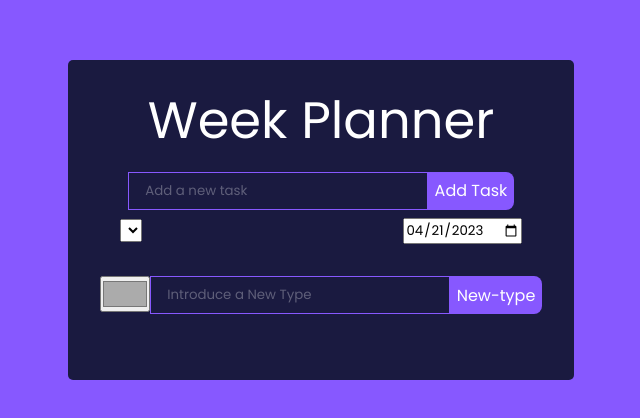
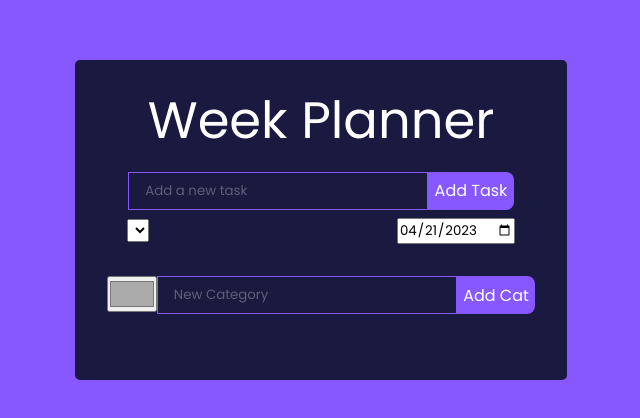
Before and after one commit to Aredros/Complex-todolist, a React (Vite) app: page / in a window 1280 px wide. Shown: the part 220-638 px from the top of the page, without its empty margins (319-959 px from the left). Built offline with nearby package versions, Linux system fonts and the light colour scheme.

Commit message:
Category changes

```diff
--- a/src/assets/components/TodoItem.tsx
+++ b/src/assets/components/TodoItem.tsx
@@ -39,7 +39,7 @@ export const TodoItem = (props: TodoItemProps) => {
       >
         {" "}
         <p className={`${todo.completed && "completed"}`}>
-          {todo.task} / {todo.nType ? todo.nType : "No Type"}
+          {todo.task} / {todo.nType ? todo.nType : "No-cat"}
         </p>
       </div>
 
--- a/src/assets/components/TypeForm.tsx
+++ b/src/assets/components/TypeForm.tsx
@@ -29,12 +29,12 @@ export const TypeForm = ({ addType }: TypeFormProps) => {
         <input
           type="text"
           value={typeValue}
-          placeholder="Introduce a New Type"
+          placeholder="New Category"
           className="todo-input"
           onChange={(e) => setTypeValue(e.target.value)}
         />
         <button type="submit" className="todo-btn">
-          New-type
+          Add Cat
         </button>
       </div>
     </form>
```
